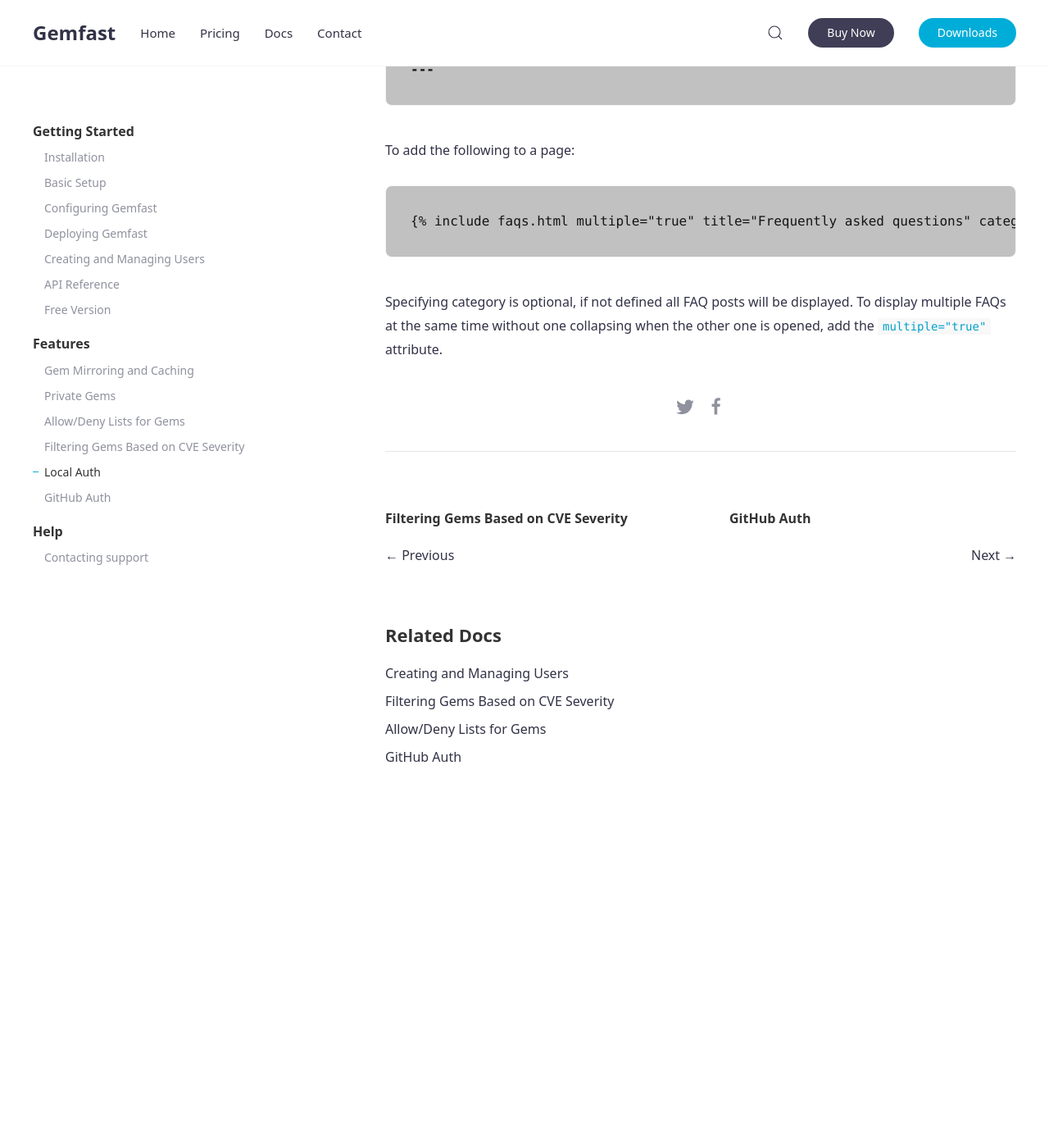
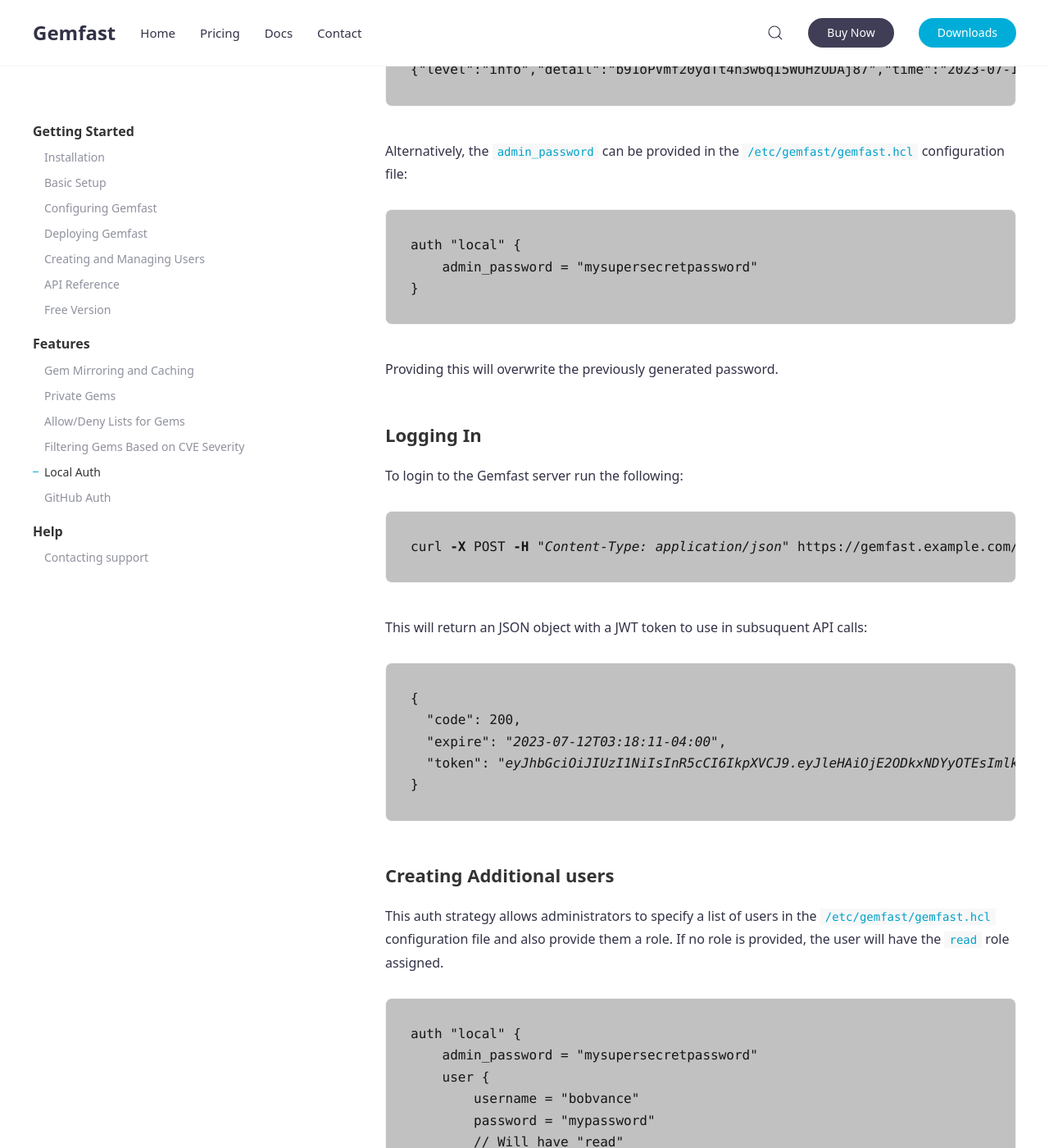
Before and after one commit to gemfast/www, a Jekyll site: the page built from _docs/local_auth.md, in a window 1280 px wide and 1400 px high, scrolled down 435 px. Shown: the whole window at 82% size. Built offline with Jekyll 4.4.1, drawn with Linux system fonts in a browser that asks for light colours; before the commit the page ends 1430 px from its top, so only the background shows below that; some of the changed text lies outside the part shown.

Commit message:
Add local auth doc page. Remove changelog
Signed-off-by: Gregory Schofield <greg.c.schofield@gmail.com>

````diff
--- a/_docs/local_auth.md
+++ b/_docs/local_auth.md
@@ -1,23 +1,92 @@
 ---
 title: Local Auth
-subtitle: Cras at dolor eget urna varius faucibus tempus in elit. Cras a dui imperdiet, tempus metus quis, pharetra turpis.
+subtitle: Local Authentication uses a username and password to authenticate users and provide a JWT token
 tags: [features]
 author: alex
 ---
 
-Create FAQ post in `_faqs` folder (categories are optional):
-```yml
----
-title: Do you provide customer support?
-categories: [presale]
----
+### Admin User
+
+By default, the `admin` user will be created with a generated password which is written to the log at startup.
+
+```
+{"level":"info","detail":"b91oPVmf20ydTt4n3w6qI5WUHzODAj87","time":"2023-07-11T15:01:25-04:00","message":"generated admin password"}
 ```
 
-To add the following to a page:
-{% raw %}
-```yaml
-{% include faqs.html multiple="true" title="Frequently asked questions" category="presale" subtitle="Find quicke answers to frequent pre-sale questions asked by customers" %}
+Alternatively, the `admin_password` can be provided in the `/etc/gemfast/gemfast.hcl` configuration file:
+
 ```
-{% endraw %}
+auth "local" {
+    admin_password = "mysupersecretpassword"
+}
+```
 
-Specifying category is optional, if not defined all FAQ posts will be displayed. To display multiple FAQs at the same time without one collapsing when the other one is opened, add the `multiple="true"` attribute.
+Providing this will overwrite the previously generated password.
+
+### Logging In
+
+To login to the Gemfast server run the following:
+
+```bash
+curl -X POST -H "Content-Type: application/json" https://gemfast.example.com/admin/api/v1/login -d '{"username": "admin", "password":"mysupersecretpassword"}'
+```
+
+This will return an JSON object with a JWT token to use in subsuquent API calls:
+
+```json
+{
+  "code": 200,
+  "expire": "2023-07-12T03:18:11-04:00",
+  "token": "eyJhbGciOiJIUzI1NiIsInR5cCI6IkpXVCJ9.eyJleHAiOjE2ODkxNDYyOTEsImlkIjoiYWRtaW4iLCJvcmlnX2lhdCI6MTY4OTEwMzA5MSwicm9sZSI6ImFkbWluIn0.PZ_B8pqxqN9-hQfKQ5F0rHXmlNybQYByaeLSMHPaMog"
+}
+```
+
+### Creating Additional users
+
+This auth strategy allows administrators to specify a list of users in the `/etc/gemfast/gemfast.hcl` configuration file and also provide them a role. If no role is provided, the user will have the `read` role assigned.
+
+```
+auth "local" {
+    admin_password = "mysupersecretpassword"
+    user {
+        username = "bobvance"
+        password = "mypassword"
+        // Will have "read"
+    }
+    user {
+        username = "creed"
+        password = "mypassword2"
+        role     = "write"
+    }
+    user {
+        username = "stanley"
+        password = "mypassword3"
+        role     = "admin"
+    }
+}
+```
+
+### Roles
+
+Each `local` user will have one of the following roles assigned:
+
+* `read` - the default role which provides read-only access to Gemfast APIs
+* `write` - provides read and write access to Gemfast APIs (can upload gems)
+* `admin` - provides unlimited access to Gemfast APIs
+
+The default role can be changed via the `default_user_role` setting.
+
+The access control policies are available to modify at `/opt/gemfast/etc/gemfast/gemfast_acl.csv`. The default ACL is the following:
+
+| role | path | action |
+| ---- | ---- | ------ |
+| **admin** | * | * |
+| **anonymous** | /admin/api/v1/login | * |
+| **write** | /admin/api/v1/refresh-token | * |
+| **write** | /admin/api/v1/token | * |
+| **write** | /admin/api/v1/* | GET |
+| **write** | /private/* | * |
+| **read** | /admin/api/v1/refresh-token | * |
+| **read** | /admin/api/v1/token | * |
+| **read** | /admin/api/v1/* | GET |
+| **read** | /private/* | GET |
````
Also changed, not shown: _changelogs/changelog-1.md (deleted, +0 -15 lines), _changelogs/changelog-2.md (deleted, +0 -14 lines), _changelogs/changelog-3.md (deleted, +0 -20 lines), _changelogs/changelog-4.md (deleted, +0 -19 lines), _data/changelog.yml (deleted, +0 -38 lines), _docs/changelog.md (deleted, +0 -77 lines), _docs/deploy.md (+3 -11 lines), _docs/installation.md (+8 -8 lines), pricing.md (+2 -4 lines).
